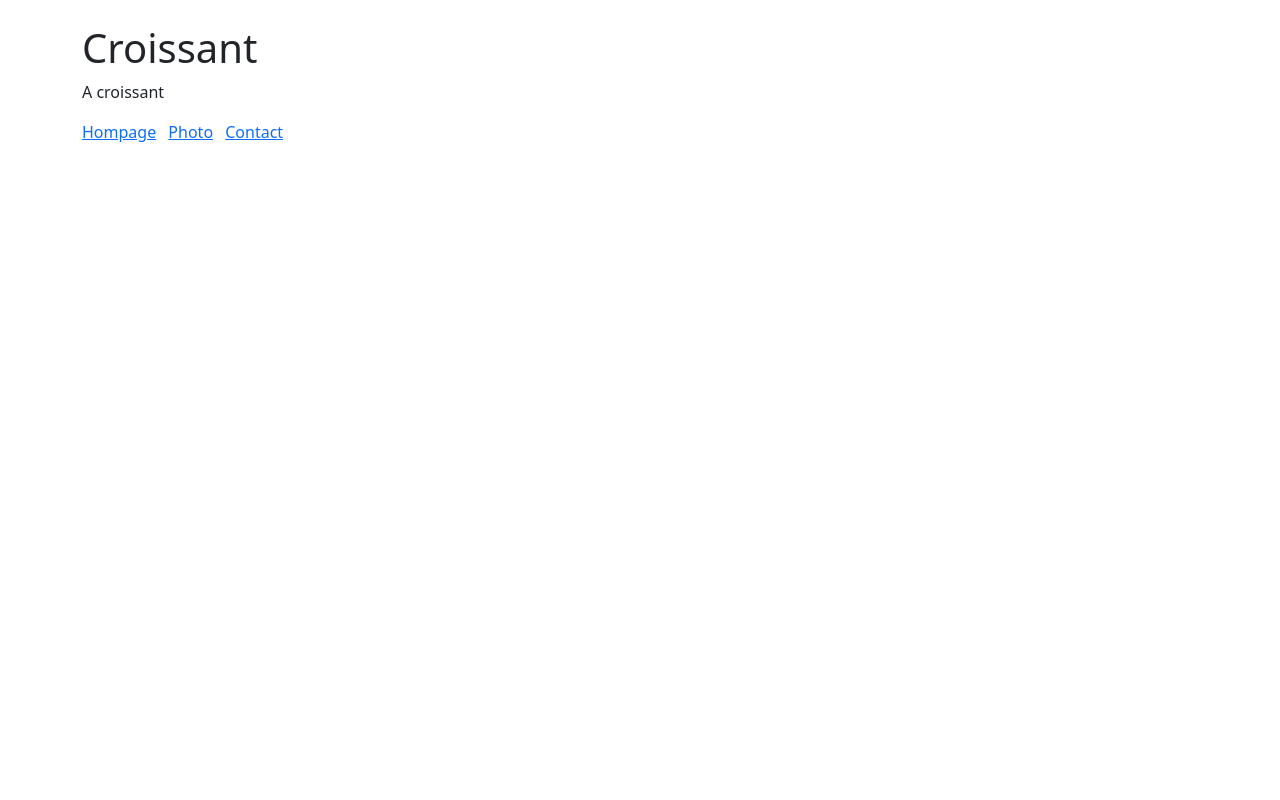
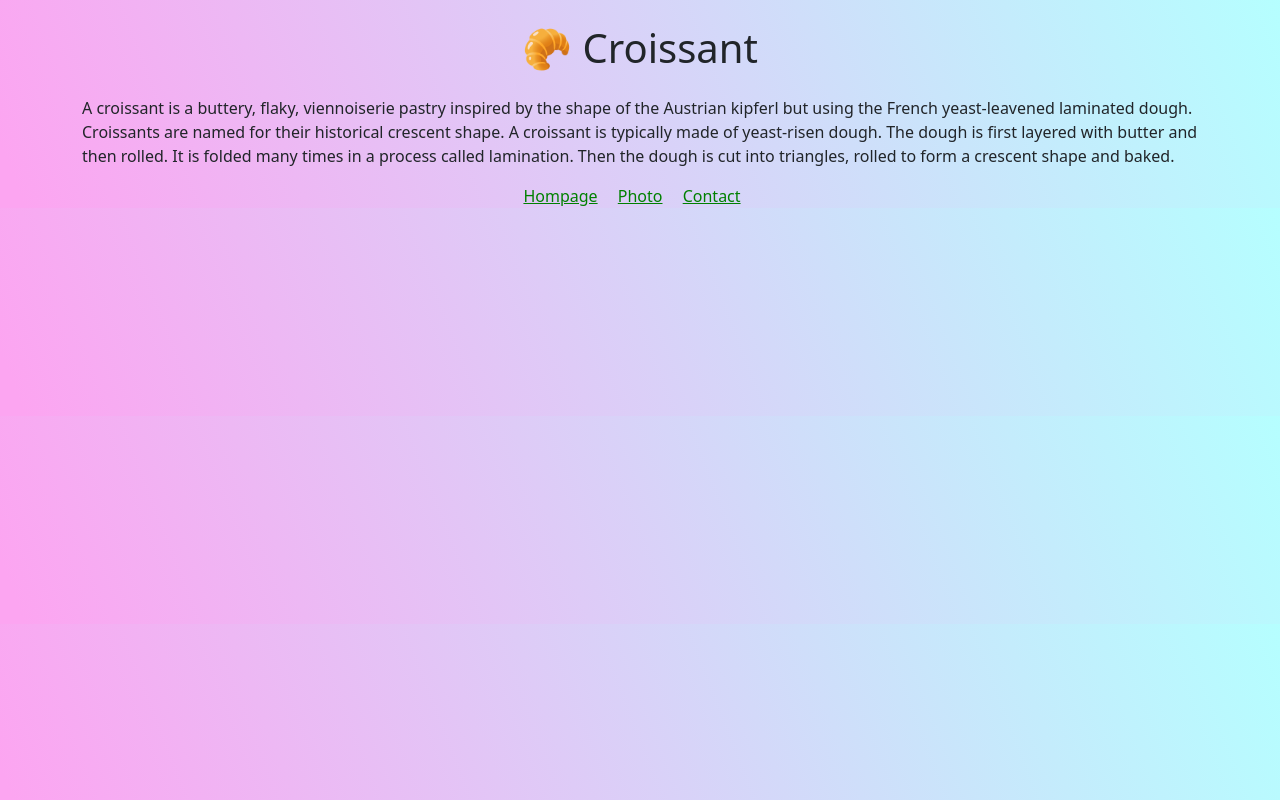
Before and after one commit to Chiiorrma/Croissant, a plain HTML site: page index.html in a window 1280 px wide. Drawn offline with nearby package versions, Linux system fonts and the light colour scheme.

Commit message:
Added the background color and some styling to make the page look better.

```diff
--- a/index.html
+++ b/index.html
@@ -17,15 +17,19 @@
 <body>
   <div class="container mt-4">
     <h1>
-      Croissant
+      🥐 Croissant
     </h1>
-    <p>
-      A croissant
+    <p class="text-start mt-4">
+      A croissant is a buttery, flaky, viennoiserie pastry inspired by the shape of the Austrian kipferl but using the
+      French yeast-leavened laminated dough. Croissants are named for their historical crescent shape. A croissant is
+      typically made of yeast-risen dough. The dough is first layered with butter and then rolled. It is folded many
+      times in a process called lamination. Then the dough is cut into triangles, rolled to form a crescent shape and
+      baked.
     </p>
     <div class="links ">
-      <a href="index.html" class="me-2">Hompage</a>
-      <a href="photo.html" class="me-2">Photo</a>
-      <a href="contact.html" class="me-2">Contact</a>
+      <a href="index.html" class="me-3">Hompage</a>
+      <a href="photo.html" class="me-3">Photo</a>
+      <a href="contact.html" class="me-3">Contact</a>
     </div>
   </div>
 </body>
--- a/src/styles.css
+++ b/src/styles.css
@@ -0,0 +1,17 @@
+body {
+  margin: 0 auto;
+  text-align: center;
+  background: linear-gradient(68.6deg, rgb(252, 165, 241) 1.8%, rgb(181, 255, 255) 100.5%);
+
+}
+
+.links a {
+  color: green;
+}
+
+.croissant-photo {
+  max-width: 100%;
+  border-radius: 10px;
+  display: block;
+  margin: 30px auto;
+}
```
Also changed, not shown: contact.html (+7 -6 lines), photo.html (+5 -5 lines), Images/croissant.jpg (added).
